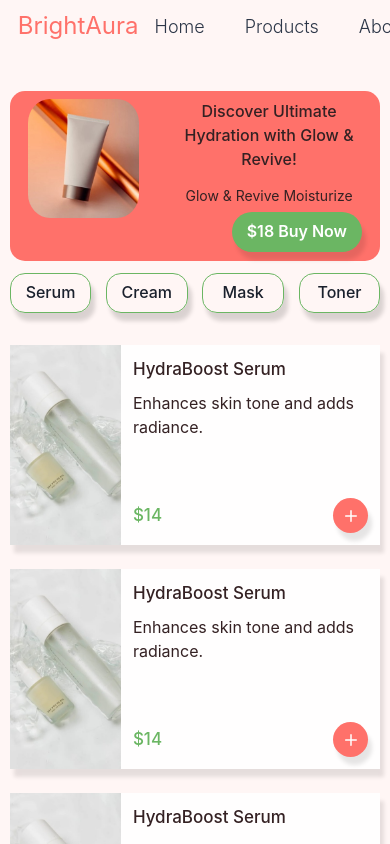
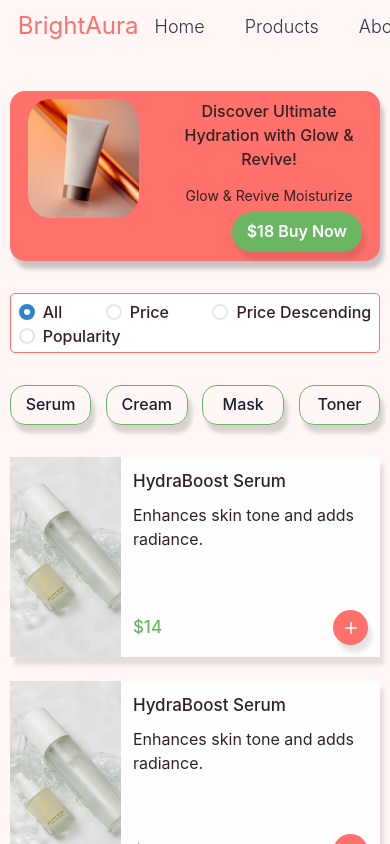
Before and after one commit to Eda-Inal/e-commerce-app, a Next.js app in the folder commerce/: page /products in a window 390 px wide. Shown: the top 844 px of the page. Built offline with nearby package versions, Linux system fonts and the light colour scheme.

Commit message:
add filter part and it's responsive design

```diff
--- a/commerce/src/app/products/page.jsx
+++ b/commerce/src/app/products/page.jsx
@@ -1,11 +1,29 @@
+'use client'
 import React from 'react'
-import { Box,Text,Button } from '@chakra-ui/react'
+import { Box,Text,Button ,Radio,RadioGroup} from '@chakra-ui/react'
 import serum from  "../../../public/product.jpg"
 import banner from  "../../../public/banner.jpg"
 import Image from 'next/image'
 import { IoIosAdd } from "react-icons/io";
 function Products() {
   const items = Array(6).fill({});
+  const filters = [
+    {
+    name:"All",
+    id:1
+  },  {
+    name:"Price",
+    id:2
+  },
+  {
+    name:"Price Descending",
+    id:3
+  },
+  {
+    name:"Popularity",
+    id:4
+  }
+]
   return (
     <>
   <Box width={["95%","90%","80%"]} mx="auto" mt={8}  >
@@ -13,7 +31,7 @@ function Products() {
 <Box width="100%" display="flex" mx="auto" flexDirection={["column","column","column","row"]}>
 <Box width={["100%","100%","90%","20%"]} mx="auto" display="flex" flexDirection="column">
   {/* banner part */}
-  <Box width="100%" height={["170px","130px","150px","300px"]} textAlign="center" bgColor="#FF716A" mb={[3,3,3,0]} position="relative" borderRadius={15} display="flex" flexDirection={["row","row","row" ,"column"]} >
+  <Box width="100%" height={["170px","130px","150px","300px"]} textAlign="center" bgColor="#FF716A" boxShadow="4px 8px 4px rgba(0, 0, 0, 0.2)" mb={[3,3,3,0]} position="relative" borderRadius={15} display="flex" flexDirection={["row","row","row" ,"column"]} >
 {/* banner img */}
 {/* <Box position="absolute" bgColor="#6BB663" borderRadius="50%" width="50px" height="50px" top={1} left={8} zIndex={99} color="white" display="flex" alignItems="center" justifyContent="center" fontWeight={500}>NEW</Box> */}
 <Box width={["30%","20%","20%","50%"]} height={["70%","80%","80%","40%"]}   position="relative" mt={2}   borderRadius="20%"  overflow="hidden" mx="auto" >
@@ -37,6 +55,23 @@ function Products() {
 
   </Box>
   {/* filter part */}
+  <Box width="100%" bgColor="white" height={["60px","40px","40px","120px"]} mt={5} mb={8} border="1px solid #FF716A" borderRadius="5px"    >
+<RadioGroup defaultValue='1'    >
+
+  <Box  display="flex" height={["60px","40px","40px","120px"]}  flexDirection={["row","row","row","column"]}  justifyContent={["space-between","space-around","space-around","space-around"]} alignContent={["center","center","center","flex-start"]} flexWrap="wrap" mx={2} >
+  {
+    filters.map((filter) => (
+      <Box fontWeight={500} > <Radio value={filter.id.toString()} >{filter.name}</Radio></Box>
+    ))
+  }
+
+
+  </Box>
+
+</RadioGroup>
+
+
+  </Box>
 
 </Box>
 
```
